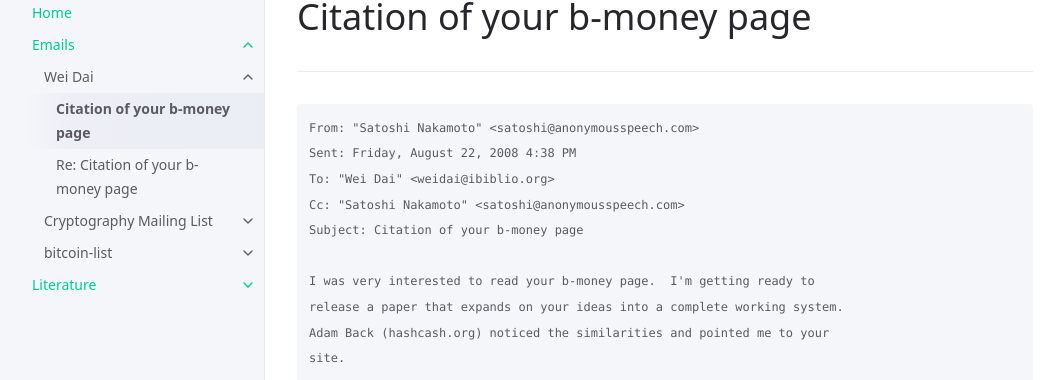
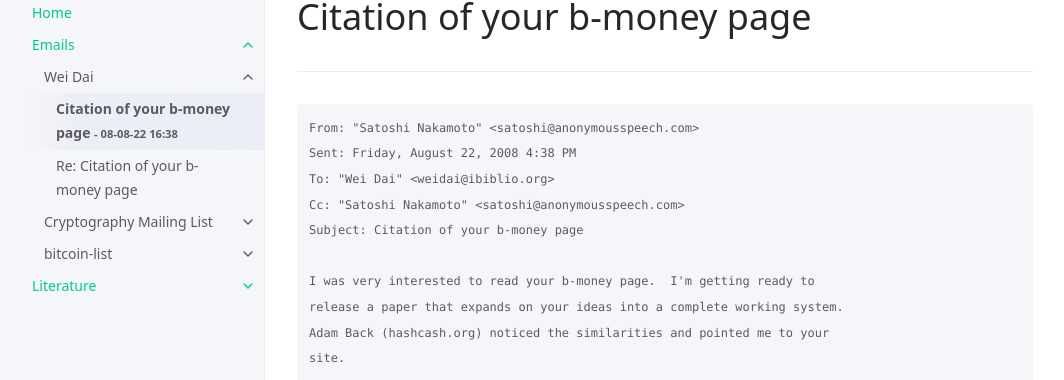
Before and after one commit to wakgill/bitcoin-archive, a Jekyll site: the page built from docs/emails/wei-dai/1.md, in a window 1280 px wide. Shown: the part 111-491 px from the top of the page, without its empty margins (107-1171 px from the left). Built offline with Jekyll 4.4.1, drawn with Linux system fonts in a browser that asks for light colours.

Commit message:
Update 1.md

```diff
--- a/docs/emails/wei-dai/1.md
+++ b/docs/emails/wei-dai/1.md
@@ -4,6 +4,7 @@ title: Citation of your b-money page
 grand_parent: Emails
 parent: Wei Dai
 nav_order: 1
+date: 08-08-22 16:38
 ---
 
 # Citation of your b-money page
```
